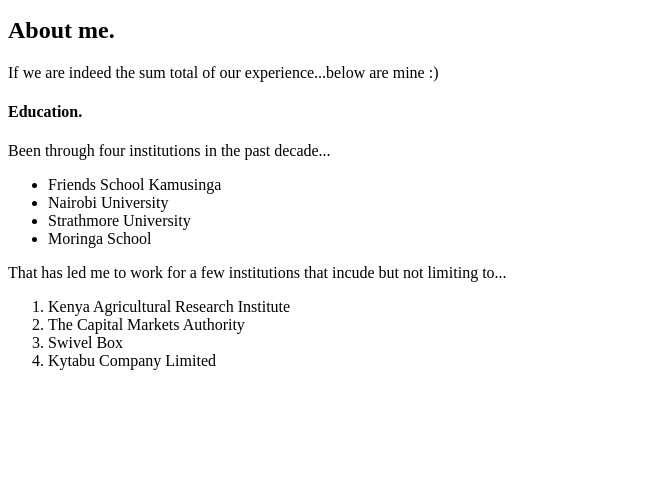
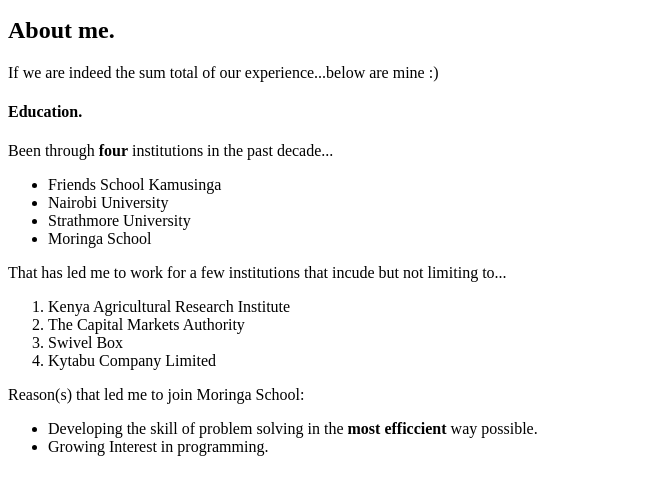
Before and after one commit to Mugala/Mugala.github.io, a plain HTML site: page index.html in a window 1280 px wide. Shown: the part 119-614 px from the top of the page, without its empty margins (0-645 px from the left). Drawn offline with Linux system fonts and the light colour scheme.

Commit message:
This commit will add the <Strong> tags as well as the reason(s) for joining MS section

```diff
--- a/index.html
+++ b/index.html
@@ -9,7 +9,7 @@
     <h2>About me.</h2>
     <p>If we are indeed the sum total of our experience...below are mine :)</p>
     <h4>Education.</h4>
-    <p>Been through four institutions in the past decade...</p>
+    <p>Been through <strong>four</strong> institutions in the past decade...</p>
     <ul>
       <li>Friends School Kamusinga</li>
       <li>Nairobi University</li>
@@ -23,5 +23,10 @@
       <li>Swivel Box</li>
       <li>Kytabu Company Limited</li>
     </ol>
+    <p>Reason(s) that led me to join Moringa School:</p>
+    <ul>
+      <li>Developing the skill of problem solving in the <strong>most efficcient</strong> way possible.</li>
+      <li>Growing Interest in programming.</li>
+    </ul>
   </body>
 </html>
```
